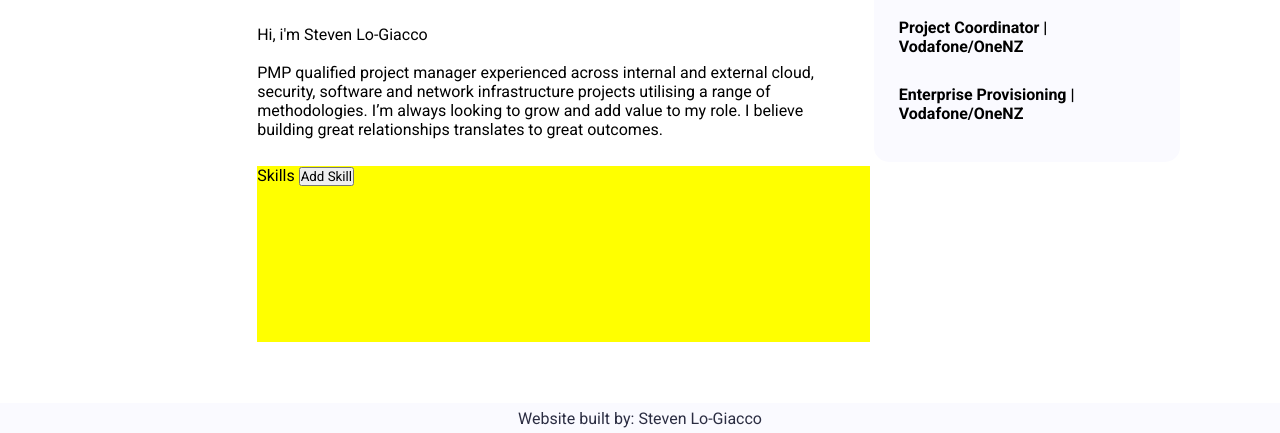
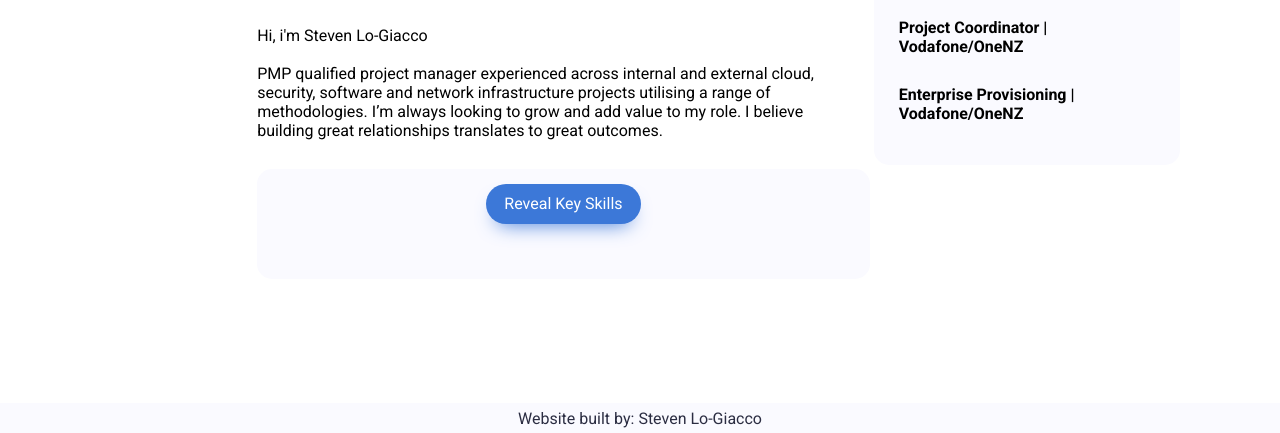
Before and after one commit to stevenlogiacco/Portfolio-Website, a plain HTML site: page index.html in a window 1280 px wide. Shown: the part 367-800 px from the top of the page. Drawn offline with Linux system fonts and the light colour scheme.

Commit message:
Finsihed version one of the skills button

```diff
--- a/index.html
+++ b/index.html
@@ -30,9 +30,7 @@
             </div>
 
             <div class="herocontainer">
-                <div class="photo">
-                    <!-- <img id="profilepic" src="resources/Profile Pic.jpg" alt="Profile Photo"> -->
-                </div>
+
                 <div class="welcome">Welcome...</div>
                 <div class="blurb"><br><br><p>Hi, i&apos;m
                     Steven Lo-Giacco<br><br>
@@ -47,9 +45,15 @@
                     <h4>Project Coordinator | Vodafone/OneNZ</h4><br>
                     <h4>Enterprise Provisioning | Vodafone/OneNZ</h4><br>
                 </div>
-                <div class="skills">Skills
-                    <button id="addSkillButton">Add Skill</button>
+
+                <div class="skills">
+                    <div class="button-box">
+                    <button id="addSkillButton">Reveal Key Skills</button>
+                    </div>
                     <div id="revealedSkillsContainer"></div>
+                </div>
+                <div class="photo">
+                    <!-- <img id="profilepic" src="resources/Profile Pic.jpg" alt="Profile Photo"> -->
                 </div>
             </div>
         </main>
--- a/main.js
+++ b/main.js
@@ -1,6 +1,12 @@
 // Skills game on homepage
 // Initialize skills and revealedSkills arrays
-let skills = ['skill-1', 'skill-2', 'skill-3', 'skill-4', 'skill-5'];
+let skills = [
+'Skilled communicator and collaborator',
+'Highly organised and detail oriented',
+'Experience in Cloud and IT delivery',
+'Microsoft Suite including advanced Excel',
+'PMP professional in all knowledge areas including Agile PM',
+'Backlog management'];
 let revealedSkills = [];
 
 // Get the button element
@@ -12,9 +18,8 @@ addButton.addEventListener('click', addSkill);
 function addSkill() {
     // Check if all skills have been revealed
     if (revealedSkills.length === skills.length) {
-        // Disable the button
-        addButton.disabled = true;
-        return; // Exit the function
+        // Reset revealedSkills array
+        revealedSkills = [];
     }
 
     // Get the next skill from the skills array
@@ -45,3 +50,24 @@ function updateSkillsDisplay() {
 
 // Initial update to display any pre-existing skills
 updateSkillsDisplay();
+
+
+function addSkill() {
+    // Check if all skills have been revealed
+    if (revealedSkills.length === skills.length) {
+        // Reset revealedSkills array
+        revealedSkills = [];
+
+        // Clear the skills display in the DOM
+        updateSkillsDisplay();
+    } else {
+        // Get the next skill from the skills array
+        const nextSkill = skills[revealedSkills.length];
+
+        // Add the skill to revealedSkills
+        revealedSkills.push(nextSkill);
+
+        // Update the DOM to display the revealedSkills
+        updateSkillsDisplay();
+    }
+}
--- a/style.css
+++ b/style.css
@@ -115,7 +115,7 @@ header {
     gap: 0.25em;
     /* Add Min-Max here to control the impact of resizing */
     grid-template-columns: 0.5fr 2fr 1fr;
-    grid-template-rows: 1fr 1fr 1fr;
+    grid-template-rows: 1fr 1fr auto;
 }
 
 .photo {
@@ -144,6 +144,7 @@ header {
     grid-row: 2 / 3;
     grid-column: 2 / 3;
     padding-right: 40px;
+    padding-bottom: 25px;
 }
 
 
@@ -165,10 +166,63 @@ header {
 }
 
 .skills {
-    background-color: yellow;
+    /* background-color: yellow; */
     grid-row: 3 / 4;
     grid-column: 2 / 3;
+    border-radius: 15px; /* Adjust the radius as needed */
+    background-color: #fafaff;
+    padding: 15px 25px;
+    display: grid;
+    grid-template-columns: 1fr;
+    grid-template-rows: 40px 1fr;
 }
+
+.button-box {
+    display: flex;
+    justify-content: center;
+}
+
+#addSkillButton {
+    grid-row: 1 / 2;
+    grid-column: 1 / 2;
+    background: #3c78d8;
+    border-radius: 999px;
+    box-shadow: #3c78d8 0 10px 20px -10px;
+    box-sizing: border-box;
+    color: #FFFFFF;
+    cursor: pointer;
+    font-size: 16px;
+    font-weight: 400;
+    line-height: 24px;
+    opacity: 1;
+    outline: 0 solid transparent;
+    padding: 8px 18px;
+    user-select: none;
+    width: fit-content;
+    word-break: break-word;
+    border: 0;
+  }
+
+  #revealedSkillsContainer {
+    grid-row: 2 / 3;
+    grid-column: 1 / 2;
+    margin: 0;
+    padding: 20px 0;
+    display: flex;
+    align-items: center;
+    justify-content: space-between;
+  }
+
+  #revealedSkillsContainer ul li {
+    list-style-type: none;
+    display: inline-block;
+    padding: 10px 10px;
+  }
+
+  .photo {
+    grid-row: 3 / 4;
+    grid-column: 3 / 4;
+  }
 
 .photo img {
     display: block;
```
